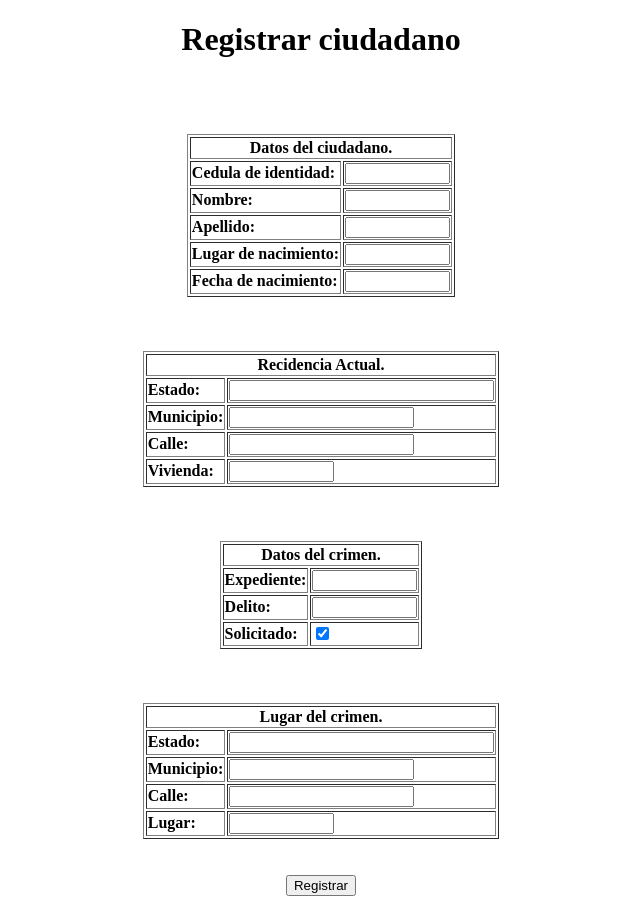
After one commit to symq9485/Asist_Policial, a PHP site: page /form_agregar.php in a window 1280 px wide. The commit adds this page. Shown: the whole page, without its empty margins (319-959 px from the left). Run offline with PHP 8.4, Linux system fonts and the light colour scheme.

Commit message:
Se agrego la pag de opciones y el formulario de agregar, falta completar el archivo result_agregar.php

```diff
--- /dev/null
+++ b/form_agregar.php
@@ -0,0 +1,106 @@
+<!DOCTYPE html>
+<html>
+  <head>
+    <meta charset="utf-8">
+    <title></title>
+  </head>
+  <body>
+    <center>
+
+      <h1>Registrar ciudadano</h1><br /><br /><br />
+
+      <form name="Registro" accion="result_agregar.php" method="post">
+
+
+
+        <table border="1">
+          <tr><th colspan="2">Datos del ciudadano.</th></tr>
+          <tr>
+            <td><strong>Cedula de identidad: </strong></td>
+            <td><input name="cedula" type="text" value="" maxlength="10" size="10" /></td>
+          </tr>
+          <tr>
+            <td><strong>Nombre: </strong></td>
+            <td><input name="nombre" type="text" value="" maxlength="10" size="10" /></td>
+          </tr>
+          <tr>
+            <td><strong>Apellido: </strong></td>
+            <td><input name="apellido" type="text" value="" maxlength="10" size="10" /></td>
+          </tr>
+          <tr>
+            <td><strong>Lugar de nacimiento: </strong></td>
+            <td><input name="l_nacimiento" type="text" value="" maxlength="10" size="10" /></td>
+          </tr>
+          <tr>
+            <td><strong>Fecha de nacimiento: </strong></td>
+            <td><input name="f_nacimiento" type="text" value="" maxlength="10" size="10" /></td>
+          </tr>
+        </table>
+
+        <br /><br /><br />
+
+        <table border="1">
+          <tr><th colspan="2">Recidencia Actual.</th></tr>
+          <tr>
+            <td><strong>Estado: </strong></td>
+            <td><input name=estado_uc type="text" value="" maxlength="30" size="30" /></td>
+          </tr>
+          <tr>
+            <td><strong>Municipio: </strong></td>
+            <td><input name=municipio_uc type="text" value="" maxlength="20" size="20" /></td>
+          </tr>
+          <tr>
+            <td><strong>Calle: </strong></td>
+            <td><input name=calle_uc type="text" value="" maxlength="20" size="20" /></td>
+          </tr>
+          <tr>
+            <td><strong>Vivienda: </strong></td>
+            <td><input name=vivienda_uc type="text" value="" maxlength="10" size="10" /></td>
+          </tr>
+        </table>
+
+        <br /><br /><br />
+
+        <table border="1">
+          <tr><th colspan="2">Datos del crimen.</th></tr>
+          <tr>
+            <td><strong>Expediente: </strong></td>
+            <td><input name="expediente" type="text" value="" maxlength="10" size="10" /></td>
+          </tr><tr>
+            <td><strong>Delito: </strong></td>
+            <td><input name="delito" type="text" value="" maxlength="10" size="10" /></td>
+          </tr>
+          <tr>
+            <td><strong>Solicitado: </strong></td>
+            <td><input name="solicitado" type="checkbox" value="checkbox" checked="true" /></td>
+          </tr>
+        </table>
+
+        <br /><br /><br />
+
+        <table border="1">
+          <tr><th colspan="2">Lugar del crimen.</th></tr>
+            <td><strong>Estado: </strong></td>
+            <td><input name="estado_lc" type="text" value="" maxlength="30" size="30" /></td>
+          </tr><tr>
+            <td><strong>Municipio: </strong></td>
+            <td><input name="municipio_lc" type="text" value="" maxlength="20" size="20" /></td>
+          </tr>
+          <tr>
+            <td><strong>Calle: </strong></td>
+            <td><input name="calle_lc" type="text" value="" maxlength="20" size="20" /></td>
+          </tr>
+          <tr>
+            <td><strong>Lugar: </strong></td>
+            <td><input name="lugar_lc" type="text" value="" maxlength="10" size="10" /></td>
+          </tr>
+
+        </table>
+
+        <br /><br />
+
+        <input value="Registrar" type="submit" />
+      </form>
+    </center>
+  </body>
+</html>
--- a/result_consulta.php
+++ b/result_consulta.php
@@ -2,7 +2,7 @@
 <html>
   <head>
     <meta charset="utf-8">
-    <title>result_consulta.php</title>
+    <title>result_consulta</title>
   </head>
   <body>
     <?php
```
Also changed, not shown: opcion.php (added, +43 -0 lines), result_agregar.php (added, +27 -0 lines).
